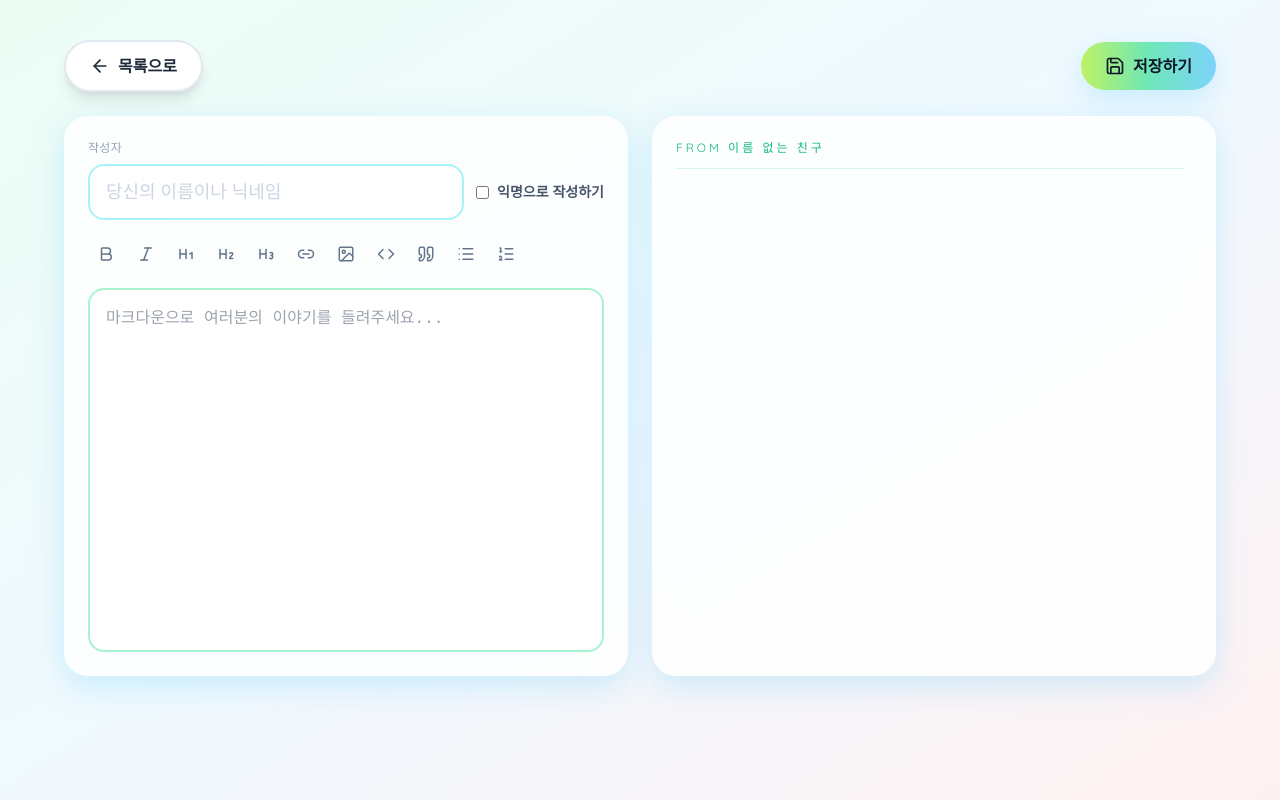
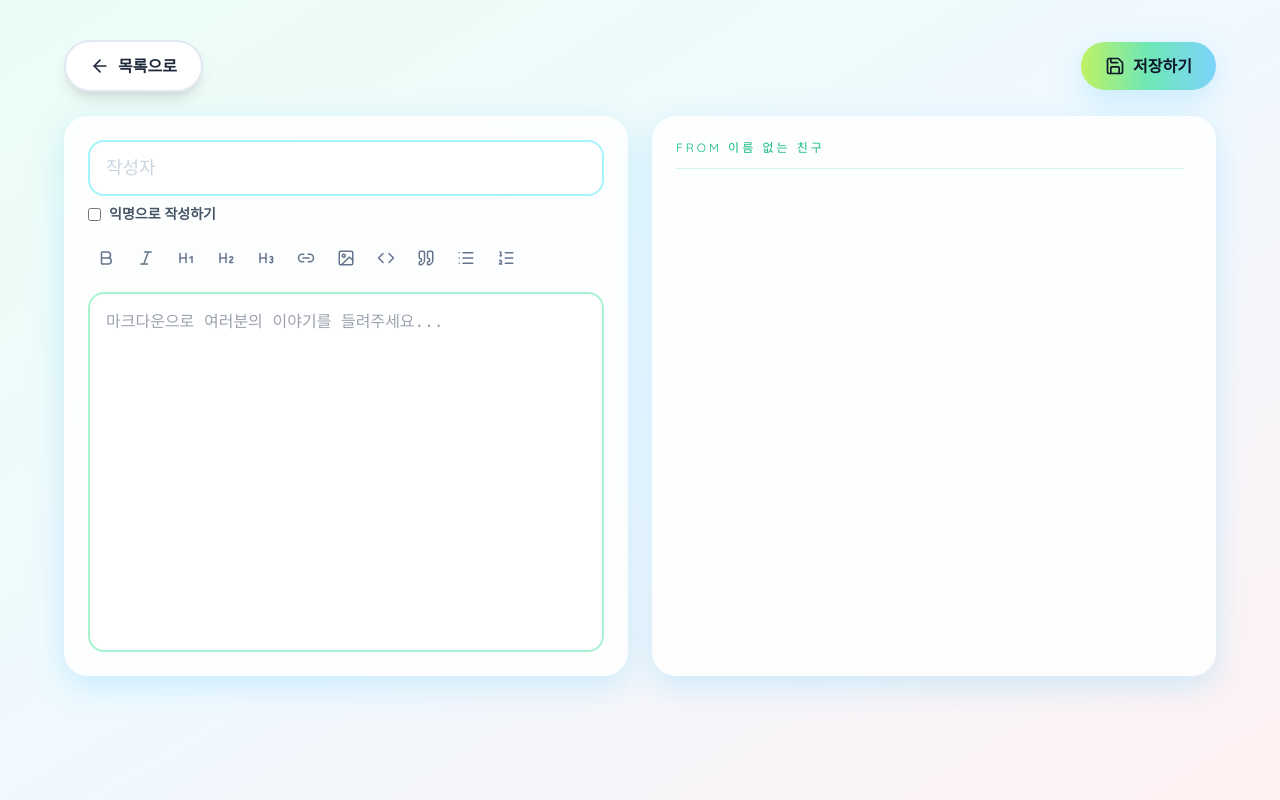
Before and after one commit to naco0406/chaotic, a React (Vite) app: page /write in a window 1280 px wide. Built offline with nearby package versions, Linux system fonts and the light colour scheme; no server answers; the database is empty.

Commit message:
feat: 쪼끔 개선

```diff
--- a/src/components/background/ImageLibrary.tsx
+++ b/src/components/background/ImageLibrary.tsx
@@ -149,7 +149,7 @@ export const ImageLibrary: FC<ImageLibraryProps> = ({
         />
       </div>
 
-      <div className="flex-1 overflow-y-auto space-y-3 pr-1">
+      <div className="flex-1 overflow-y-auto space-y-3 p-1">
         {uploadedImages.length === 0 ? (
           <div className="text-center py-10 rounded-2xl border border-slate-100 bg-white/80">
             <ImageIcon size={48} className="mx-auto mb-2 text-slate-300" />
@@ -164,7 +164,6 @@ export const ImageLibrary: FC<ImageLibraryProps> = ({
               key={index}
               initial={{ opacity: 0, scale: 0.94 }}
               animate={{ opacity: 1, scale: 1 }}
-              whileHover={{ y: -2 }}
               whileTap={{ scale: 0.98 }}
               className="group w-full rounded-2xl border border-transparent ring-1 ring-slate-100 ring-offset-1 ring-offset-white bg-white/80 transition-all duration-200 hover:ring-emerald-200 hover:ring-offset-2"
               onClick={() => onImageSelect(imageUrl)}
@@ -187,7 +186,7 @@ export const ImageLibrary: FC<ImageLibraryProps> = ({
     <div className="flex-1 overflow-y-auto space-y-3 pr-1">
       {elements.length === 0 ? (
         <div className="text-center py-8 text-sm text-gray-500 rounded-2xl border border-slate-100 bg-white/80">
-          아직 편지 배경에 놓인 장식이 없어요
+          아직 배경에 놓인 이미지가 없어요
         </div>
       ) : (
         elements
--- a/src/pages/HomePage.tsx
+++ b/src/pages/HomePage.tsx
@@ -47,13 +47,15 @@ export const HomePage: FC = () => {
       icon: Palette,
       bg: 'from-lime-300 via-emerald-300 to-sky-300',
       expandedWidth: 184,
+      hideOnMobile: true,
     },
     {
       to: '/write',
-      label: '편지 쓰기',
+      label: '글 쓰기',
       icon: Edit,
       bg: 'from-pink-200 via-rose-200 to-orange-200',
       expandedWidth: 176,
+      hideOnMobile: false,
     },
   ] as const;
 
@@ -89,7 +91,7 @@ export const HomePage: FC = () => {
         <section className="max-w-6xl mx-auto">
           {isPostsLoading ? (
             <div className="rounded-[32px] bg-white/70 backdrop-blur p-10 text-center text-emerald-600 cute-shadow animate-pulse">
-              편지를 불러오는 중이에요...
+            글을 불러오는 중이에요...
             </div>
           ) : (
             <PostGrid posts={posts} />
@@ -98,12 +100,12 @@ export const HomePage: FC = () => {
       </motion.div>
 
       <div className="fixed bottom-8 right-8 z-20 flex flex-col items-end gap-4">
-        {actions.map(({ to, label, icon: Icon, bg, expandedWidth }) => (
+        {actions.map(({ to, label, icon: Icon, bg, expandedWidth, hideOnMobile }) => (
           <MotionLink
             key={label}
             to={to}
             aria-label={label}
-            className={`group grid h-14 items-stretch overflow-hidden rounded-full border border-white/60 bg-gradient-to-r ${bg} backdrop-blur-[18px]`}
+            className={`group ${hideOnMobile ? 'hidden md:grid' : 'grid'} h-14 items-stretch overflow-hidden rounded-full border border-white/60 bg-gradient-to-r ${bg} backdrop-blur-[18px]`}
             style={{
               transformOrigin: 'right center',
               gridTemplateColumns: 'minmax(0, 1fr) 56px',
--- a/src/pages/WritePage.tsx
+++ b/src/pages/WritePage.tsx
@@ -117,7 +117,7 @@ export const WritePage: FC = () => {
 
   useUnsavedChangesPrompt(
     isDirty && !isSubmitting,
-    '작성 중인 편지가 저장되지 않았어요. 페이지를 떠나시겠어요?'
+    '작성 중인 글이 저장되지 않았어요. 페이지를 떠나시겠어요?'
   );
 
   const previewPost: Post = useMemo(
@@ -183,7 +183,7 @@ export const WritePage: FC = () => {
         onSubmit={handleSubmit(onSubmit)}
         className="max-w-6xl mx-auto space-y-6"
       >
-        <div className="flex flex-col gap-4 md:flex-row md:items-center md:justify-between">
+        <div className="flex flex-row gap-4 items-center justify-between">
           <div className="flex items-center gap-3">
             <Button
               type="button"
@@ -209,16 +209,18 @@ export const WritePage: FC = () => {
           >
             <div className="flex flex-col gap-4 flex-1 min-h-0">
               <div className="flex flex-col gap-2">
-                <label className="text-xs uppercase tracking-wide text-slate-400">
+                {/* <label className="text-xs uppercase tracking-wide text-slate-400">
                   작성자
-                </label>
-                <div className="flex flex-col md:flex-row md:items-center gap-3">
+                </label> */}
+                <div className="flex flex-col gap-3">
                   <input
-                    {...register('author', { required: '누가 보낸 편지인지 알려주세요' })}
-                    placeholder="당신의 이름이나 닉네임"
+                    {...register('author', { required: '누가 작성한 글인지 알려주세요' })}
+                    placeholder="작성자"
                     className="flex-1 text-lg bg-white border-2 border-cyan-200 focus:border-cyan-400 rounded-2xl px-4 py-3 outline-none text-slate-800 placeholder-slate-300 disabled:bg-slate-50"
                     disabled={isAnonymous}
                   />
+                </div>
+                <div className="flex flex-row gap-2">
                   <label className="flex items-center gap-2 text-sm font-semibold text-slate-600">
                     <input
                       type="checkbox"
@@ -245,11 +247,11 @@ export const WritePage: FC = () => {
                     {errors.author.message}
                   </p>
                 )}
-                {isAnonymous && (
+                {/* {isAnonymous && (
                   <p className="text-xs text-emerald-500">
                     현재 이름: {anonName}
                   </p>
-                )}
+                )} */}
               </div>
 
               <MarkdownToolbar
```
